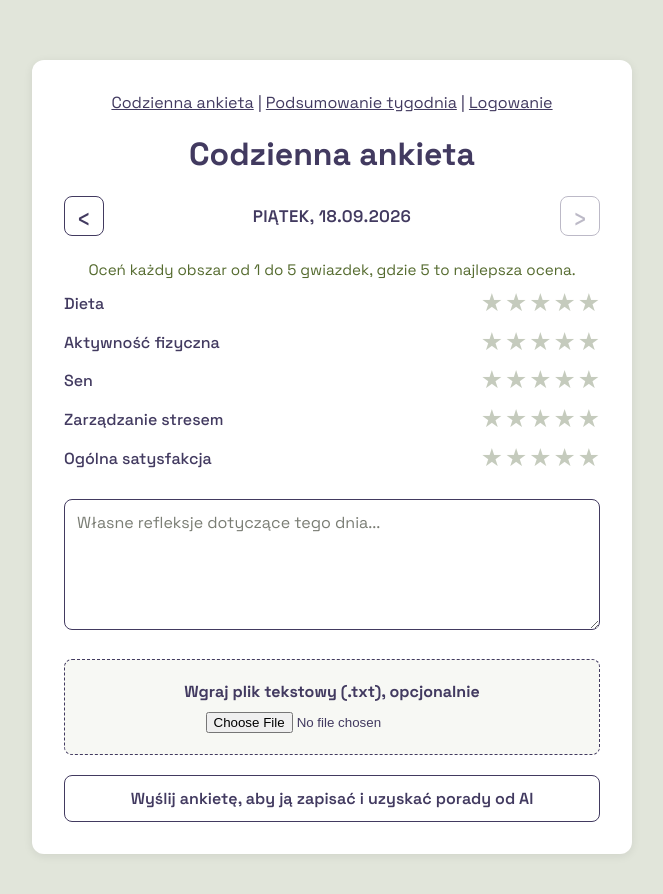
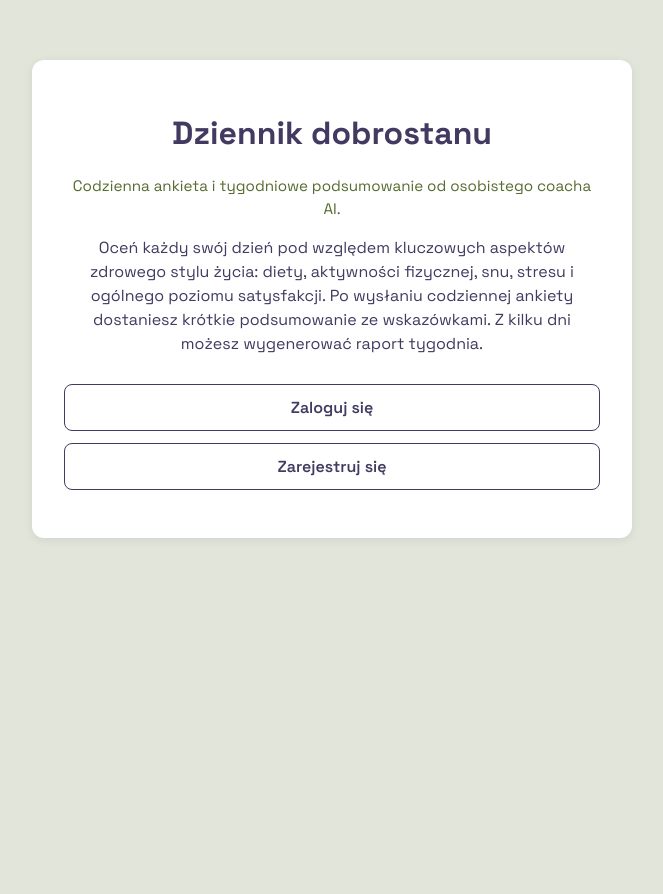
Before and after one commit to Gilgaladea/Career_Wings_projekt_koncowy, a Flask app: page / in a window 1280 px wide. Shown: the top 894 px of the page, without its empty margins (308-971 px from the left). After the commit the page ends 538 px from the top, so only its background shows below. Run offline with Flask 3, Linux system fonts and the light colour scheme.

Commit message:
Dodanie strony powitalnej

```diff
--- a/app.py
+++ b/app.py
@@ -608,12 +608,20 @@ def dokoncz_po_zalogowaniu():
             return przetworz_ankiete(szkic)
     if session.pop("generuj_podsumowanie", None):
         return utworz_podsumowanie()
-    return redirect(url_for("strona_glowna"))
+    return redirect(url_for("strona_ankiety"))
 
 
 @app.route("/")
 @limiter.exempt
 def strona_glowna():
+    if "nazwa_uzytkownika" in session:
+        return redirect(url_for("strona_ankiety"))
+    return render_template("powitanie.html")
+
+
+@app.route("/ankieta")
+@limiter.exempt
+def strona_ankiety():
     wybrany_dzien = parsuj_date(request.args.get("data")) or dzisiaj()
     return render_ankieta(wybrany_dzien)
 
@@ -628,7 +636,7 @@ def zmien_dzien():
     juz_jest = nazwa and wpis_dnia(nazwa, szkic.get("data", ""))
     if szkic_ma_tresc(szkic) and not juz_jest:
         zapisz_szkic_dnia(szkic)
-    return redirect(url_for("strona_glowna", data=(nowy_dzien or wybrany_dzien).isoformat()))
+    return redirect(url_for("strona_ankiety", data=(nowy_dzien or wybrany_dzien).isoformat()))
 
 
 @app.route("/przed-logowaniem", methods=["POST"])
@@ -695,7 +703,7 @@ def logowanie():
     flagi = flagi_po_wyslaniu_formularza()
     if request.method == "GET":
         if "nazwa_uzytkownika" in session:
-            return redirect(url_for("strona_glowna"))
+            return redirect(url_for("strona_ankiety"))
         return render_template("logowanie.html", **flagi)
     nazwa_uzytkownika = request.form.get("nazwa_uzytkownika", "").strip()
     haslo = request.form.get("haslo", "")
@@ -712,7 +720,7 @@ def logowanie():
 @app.route("/wyloguj")
 def wyloguj():
     session.pop("nazwa_uzytkownika", None)
-    return redirect(url_for("logowanie"))
+    return redirect(url_for("strona_glowna"))
 
 
 @app.route("/podsumowanie-tygodnia")
--- a/static/style.css
+++ b/static/style.css
@@ -284,6 +284,22 @@ a.przycisk-wyslij:hover {
     margin-top: 16px;
 }
 
+.strona-powitalna p {
+    line-height: 1.5;
+    text-align: center;
+}
+
+.strona-powitalna .podpowiedz {
+    text-align: center;
+}
+
+.akcje-powitalne {
+    display: flex;
+    flex-direction: column;
+    gap: 12px;
+    margin: 28px 0 16px;
+}
+
 @media (max-width: 520px) {
     .ocena {
         flex-direction: column;
--- a/templates/index.html
+++ b/templates/index.html
@@ -9,7 +9,7 @@
 <body>
     <main class="container">
         <nav>
-            <a href="/">Codzienna ankieta</a> |
+            <a href="/ankieta">Codzienna ankieta</a> |
             <a href="/podsumowanie-tygodnia">Podsumowanie tygodnia</a> |
             {% if session.get("nazwa_uzytkownika") %}
                 <a href="/wyloguj">Wyloguj</a>
--- a/templates/podsumowanie.html
+++ b/templates/podsumowanie.html
@@ -9,7 +9,7 @@
 <body>
     <main class="container">
         <nav>
-            <a href="/">Codzienna ankieta</a> |
+            <a href="/ankieta">Codzienna ankieta</a> |
             <a href="/podsumowanie-tygodnia">Podsumowanie tygodnia</a> |
             {% if session.get("nazwa_uzytkownika") %}
                 <a href="/wyloguj">Wyloguj</a>
--- /dev/null
+++ b/templates/powitanie.html
@@ -0,0 +1,27 @@
+<!DOCTYPE html>
+<html lang="pl">
+<head>
+    <meta charset="UTF-8">
+    <meta name="viewport" content="width=device-width, initial-scale=1.0">
+    <title>Dziennik dobrostanu</title>
+    <link rel="stylesheet" href="{{ url_for('static', filename='style.css') }}">
+</head>
+<body>
+    <main class="container strona-powitalna">
+        <h1>Dziennik dobrostanu</h1>
+        <p class="podpowiedz">
+            Codzienna ankieta i tygodniowe podsumowanie od osobistego coacha AI.
+        </p>
+        <p>
+            Oceń każdy swój dzień pod względem kluczowych aspektów zdrowego stylu życia:
+            diety, aktywności fizycznej, snu, stresu i ogólnego poziomu satysfakcji.
+            Po wysłaniu codziennej ankiety dostaniesz krótkie podsumowanie ze wskazówkami.
+            Z kilku dni możesz wygenerować raport tygodnia.
+        </p>
+        <div class="akcje-powitalne">
+            <a href="/logowanie" class="przycisk-wyslij">Zaloguj się</a>
+            <a href="/rejestracja" class="przycisk-wyslij">Zarejestruj się</a>
+        </div>
+    </main>
+</body>
+</html>
```
